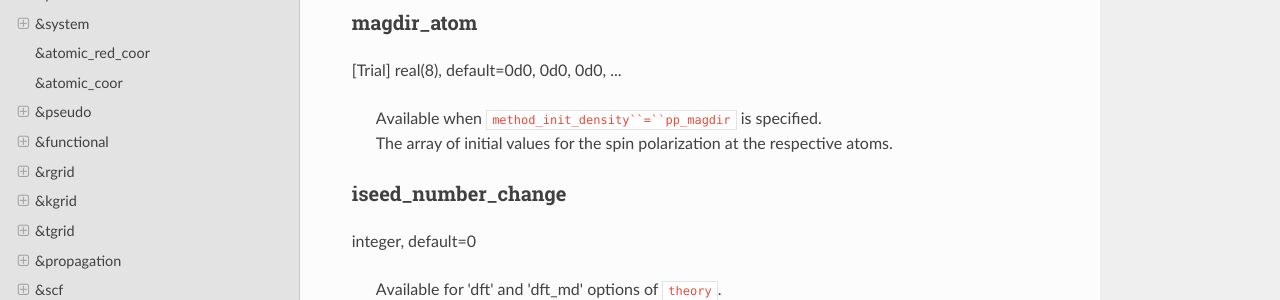
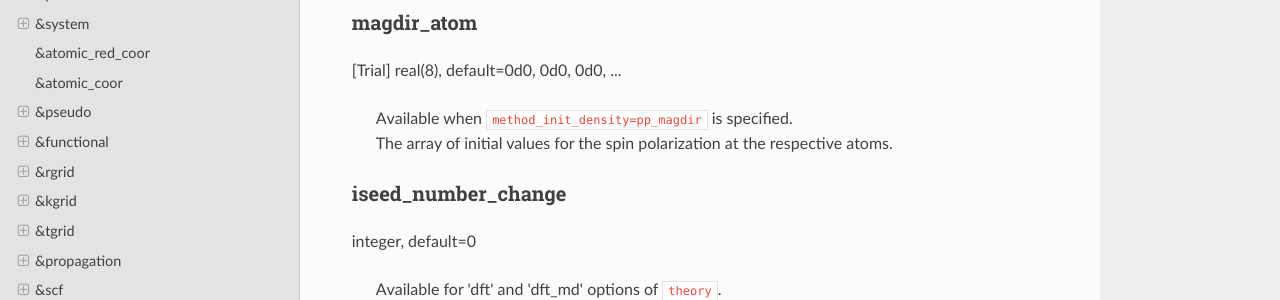
Before and after one commit to SALMON-TDDFT/SALMON-DOCS, a Sphinx documentation site: the page built from source/input_keyword_list.rst, in a window 1280 px wide and 900 px high, scrolled down 19535 px. Shown: the part 147-447 px from the top of the window. Built offline with Sphinx 7.4.7 and the Read the Docs theme 2.0.0, drawn with Linux system fonts in a browser that asks for light colours; formulas are drawn with MathJax 3.

```diff
--- a/source/input_keyword_list.rst
+++ b/source/input_keyword_list.rst
@@ -958,7 +958,7 @@ magdir_atom
 
 [Trial] real(8), default=0d0, 0d0, 0d0, ...
 
-   | Available when ``method_init_density``=``pp_magdir`` is specified.
+   | Available when ``method_init_density=pp_magdir`` is specified.
    | The array of initial values for the spin polarization at the respective atoms.
 
 .. _iseed_number_change:
```
